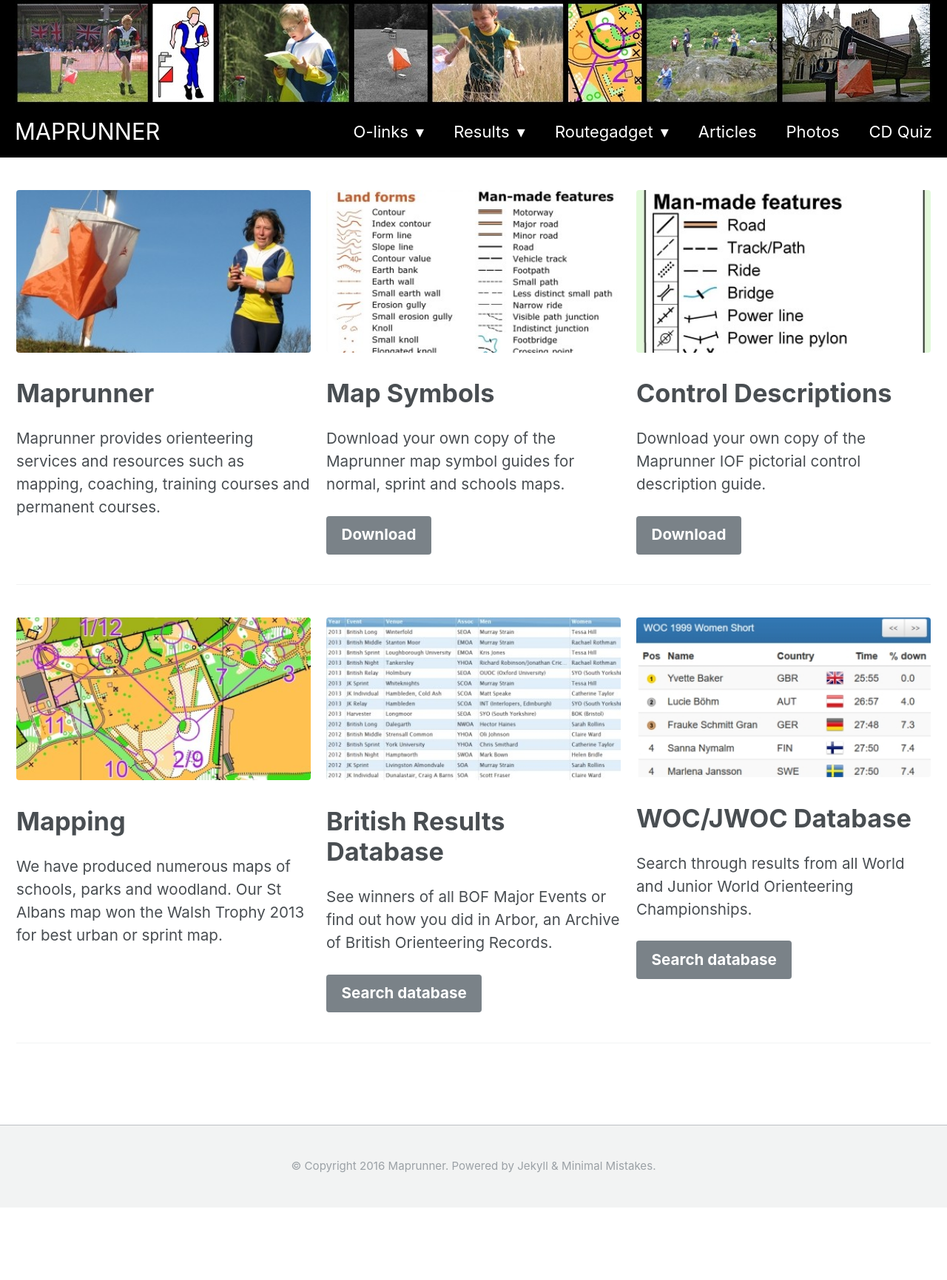
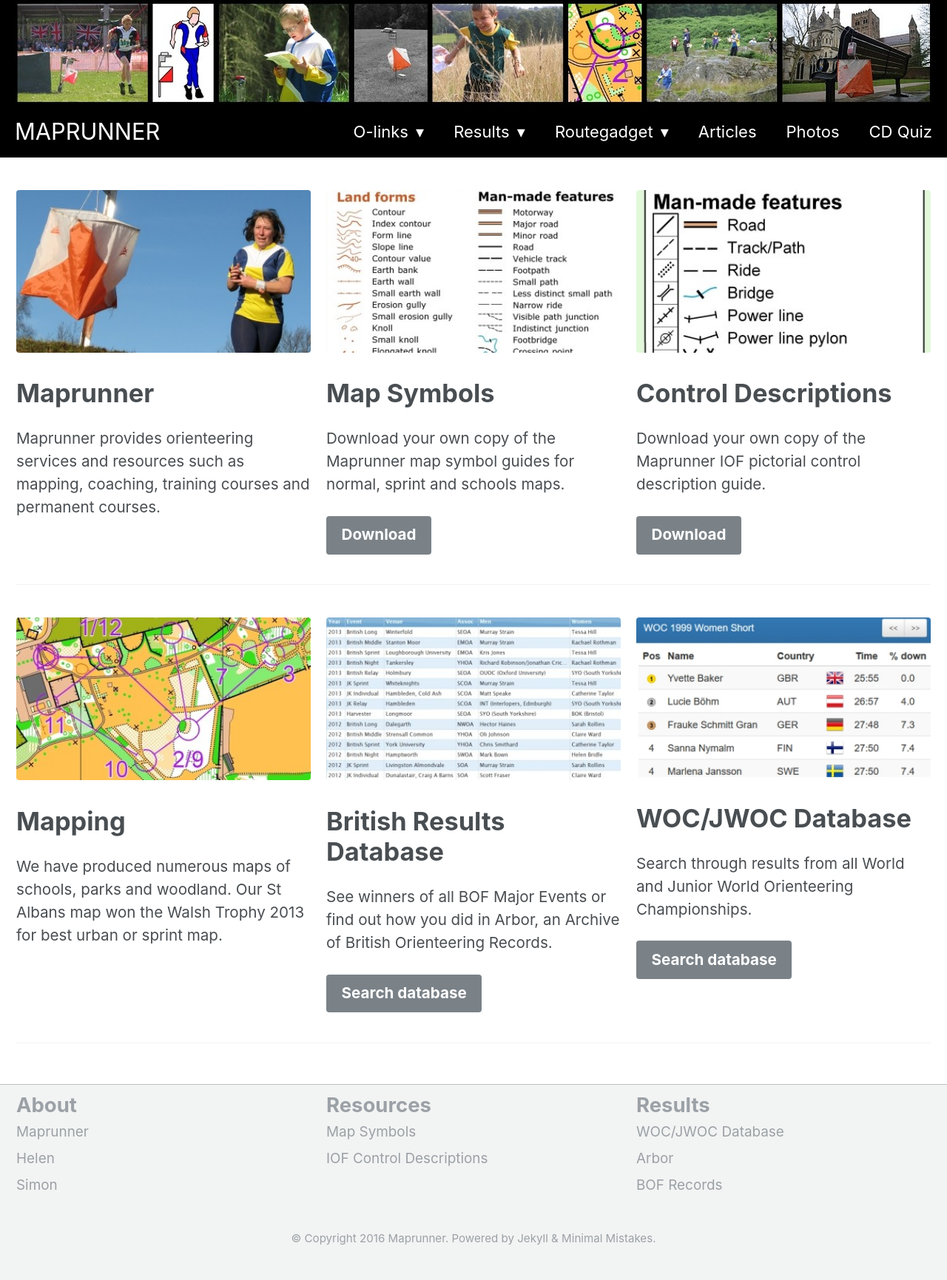
Before and after one commit to Maprunner/maprunner, a Jekyll site: the page built from index.html, in a window 1280 px wide. Shown: the whole page at 74% size. Built offline with Jekyll 4.4.1, drawn with Linux system fonts in a browser that asks for light colours; the list of posts is cut into pages by our own code; before the commit the page ends 1633 px from its top, so only the background shows below that.

Commit message:
Added footer and several new pages

```diff
--- a/_includes/footer.html
+++ b/_includes/footer.html
@@ -1,6 +1,3 @@
 {% include base_path %}
-
-<div class="page__footer-follow">
+<div class="page__footer-copyright">&copy; Copyright {{ site.time | date: '%Y' }} {{ site.name | default: site.title }}. {{ site.data.ui-text[site.locale].powered_by | default: "Powered by" }} <a href="http://jekyllrb.com" rel="nofollow">Jekyll</a> &amp; <a href="https://mademistakes.com/work/minimal-mistakes-jekyll-theme/" rel="nofollow">Minimal Mistakes</a>.
 </div>
-
-<div class="page__footer-copyright">&copy; Copyright {{ site.time | date: '%Y' }} {{ site.name | default: site.title }}. {{ site.data.ui-text[site.locale].powered_by | default: "Powered by" }} <a href="http://jekyllrb.com" rel="nofollow">Jekyll</a> &amp; <a href="https://mademistakes.com/work/minimal-mistakes-jekyll-theme/" rel="nofollow">Minimal Mistakes</a>.</div>
--- a/_includes/footer/custom.html
+++ b/_includes/footer/custom.html
@@ -1,3 +1,28 @@
 <!-- start custom footer snippets -->
-
+{% include base_path %}
+<div class="feature__wrapper">
+  <div class="feature__item">
+    <div class="footer__maprunner">
+<strong>About</strong>
+<br /><a href="{{base_path}}/about/">Maprunner</a>
+<br /><a href="{{base_path}}/helen/">Helen</a>
+<br /><a href="{{base_path}}/simon/">Simon</a>
+    </div>
+  </div>
+  <div class="feature__item">
+    <div class="footer__maprunner">
+<strong>Resources</strong>
+<br /><a href="{{base_path}}/map-symbols/">Map Symbols</a>
+<br /><a href="{{base_path}}/iof-control-descriptions/">IOF Control Descriptions</a>
+    </div>
+  </div>
+  <div class="feature__item">
+    <div class="footer__maprunner">
+<strong>Results</strong>
+<br /><a href="{{base_path}}/wocdb/">WOC/JWOC Database</a>
+<br /><a href="{{base_path}}/arbor/">Arbor</a>
+<br /><a href="{{base_path}}/bof-records/">BOF Records</a>
+    </div>
+  </div>
+</div>
 <!-- end custom footer snippets -->
--- a/_sass/_footer.scss
+++ b/_sass/_footer.scss
@@ -12,7 +12,7 @@
   clear: both;
   height: auto;
   /* sticky footer fix end */
-  margin-top: 3em;
+  margin-top: 0.5em;
   color: mix(#fff, $gray, 25%);
   -webkit-animation: intro 0.3s both;
           animation: intro 0.3s both;
@@ -24,7 +24,7 @@
   footer {
     @include container;
     @include clearfix;
-    margin-top: 2em;
+    margin-top: .5em;
     padding: 0 1em 2em;
 
     @include breakpoint($x-large) {
@@ -90,3 +90,16 @@
     font-weight: bold;
   }
 }
+
+.footer__maprunner {
+  line-height: 1.2em;
+
+  a {
+    font-size: $type-size-7;
+
+    &:hover {
+      color: darkblue;
+      text-decoration: none;
+    }
+  }
+}
```
Also changed, not shown: _pages/404.md (+26 -5 lines), _pages/about.md (added, +35 -0 lines), _pages/helen.md (added, +71 -0 lines), _pages/simon.md (added, +18 -0 lines), images/SimonErringtonAtBurnhamBeeches.png (added), images/helen.png (added), images/maprunner-logo-90x50.gif (added).
